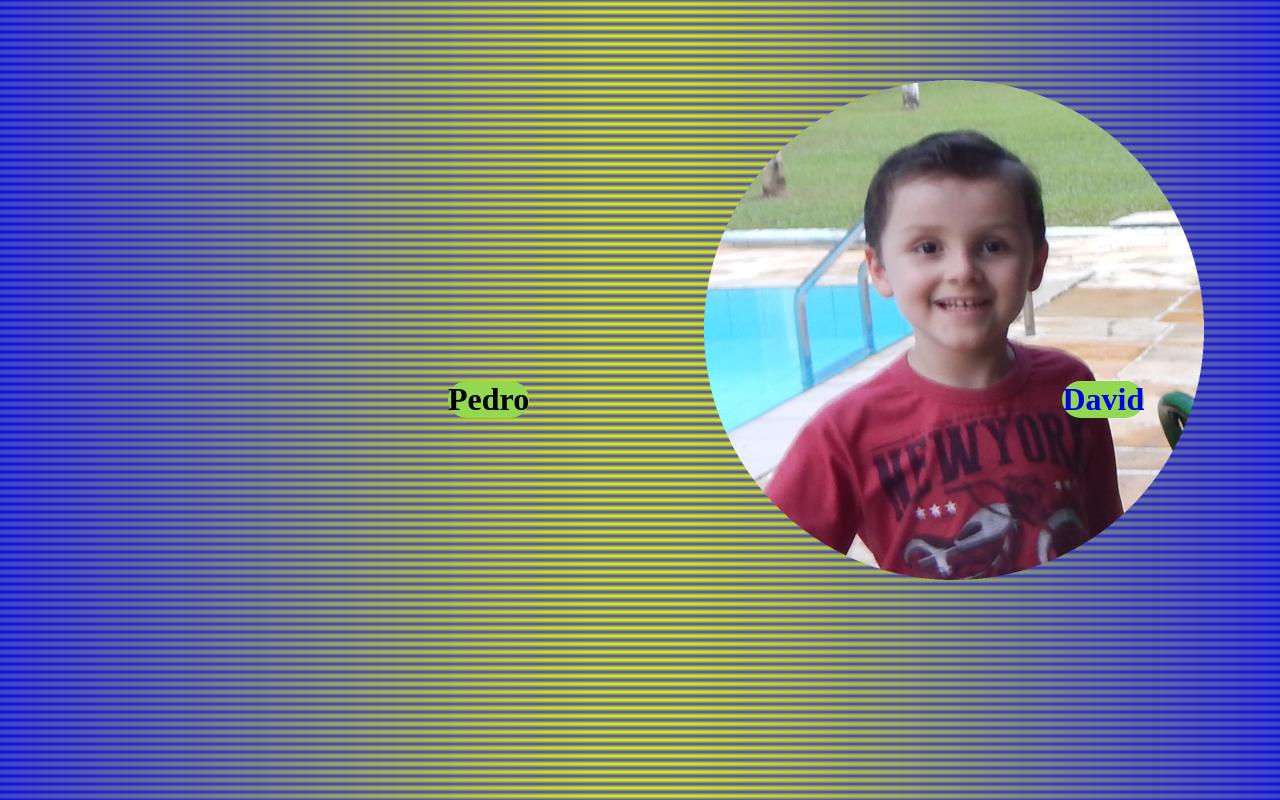
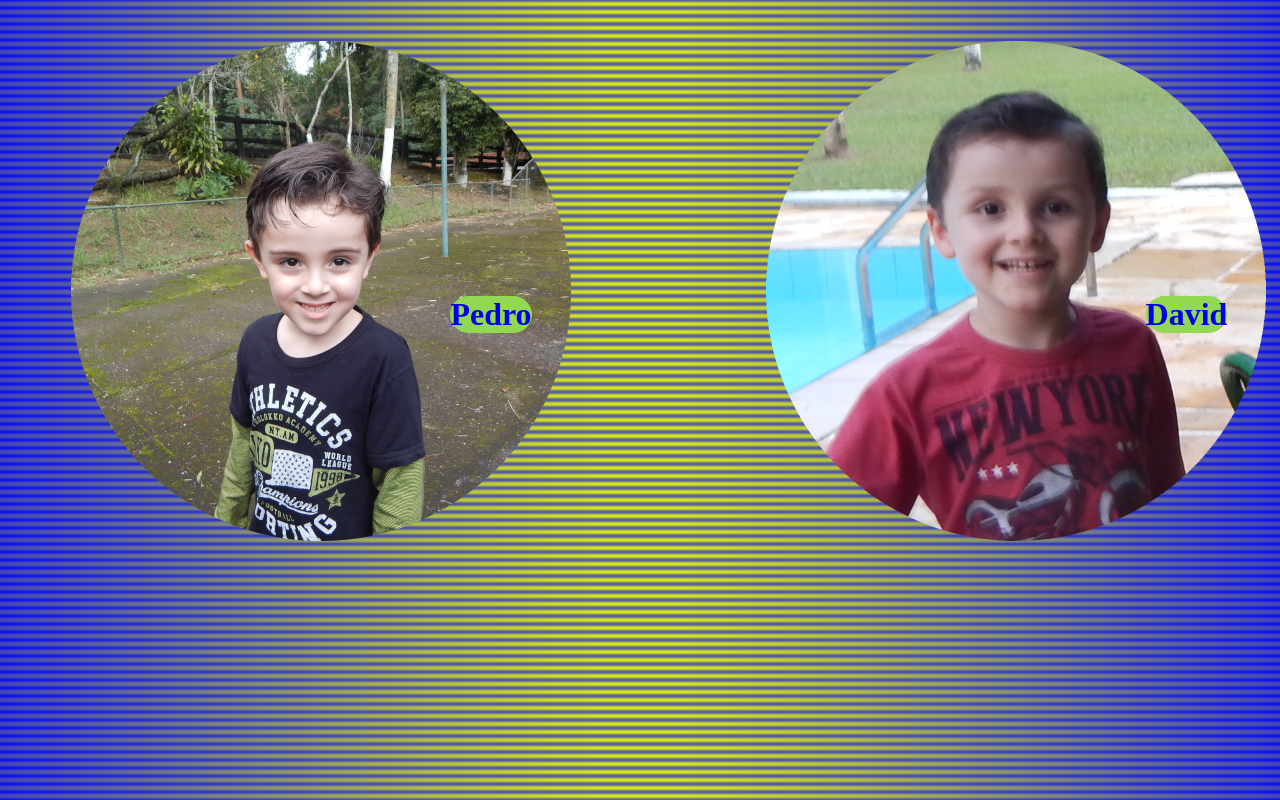
Before and after one commit to franciscotpezzi/meus-netos-A, a plain HTML site: page index.html in a window 1280 px wide. Drawn offline with Linux system fonts and the light colour scheme.

Commit message:
ultima atualização do dia

```diff
--- a/CSS/capa.css
+++ b/CSS/capa.css
@@ -1,31 +1,32 @@
 
 body{
+    position: relative;
     background-image: radial-gradient(rgb(238, 255, 0), blue);
 }
 
 img#pedro500{
-    position:absolute;
-    left: 10%;
-    top: 10%;
+    position: absolute;
+    left: 5%;
+    top: 25pt;
 }
 h1#pedro{
     background-color: rgb(146, 216, 80);
     border-radius: 25px;
     position: absolute;
-    top: 45%;
+    top: 200pt;
     left: 35%;
 }
 
 img#david500{
     position: absolute;
-    top: 10%;
-    left: 55%;
+    top: 25pt;
+    left: 60%;
 }
 
 h1#david{
     background-color: rgb(146, 216, 80);
     border-radius: 25px;
     position: absolute;
-    left: 83%;
-    top: 45%;
+    left: 90%;
+    top: 200pt;
 }
--- a/index.html
+++ b/index.html
@@ -7,7 +7,10 @@
     <title>Document</title>
     <link rel="stylesheet" href="CSS/capa.css">
 </head>
-        <h1 id="pedro">Pedro</h1>
+        <img src="imagens/pedro500.png" alt="Foto do Pedro" id="pedro500" onclick="pedro500();">
+        <a href="HTML/index_Pedro.html">
+            <h1 id="pedro">Pedro</h1>
+        </a>
     </a>
     <img src="imagens/david500.png" alt="Foto do David" id="david500" onclick="david500();">
     <a href="HTML/index_David.html">
```
